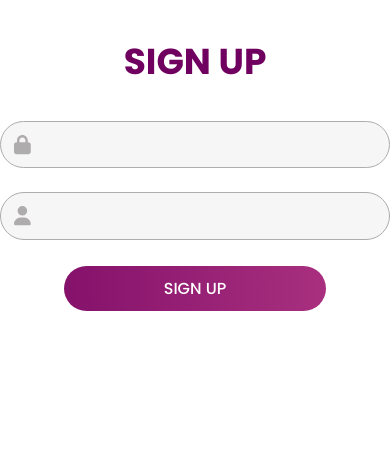
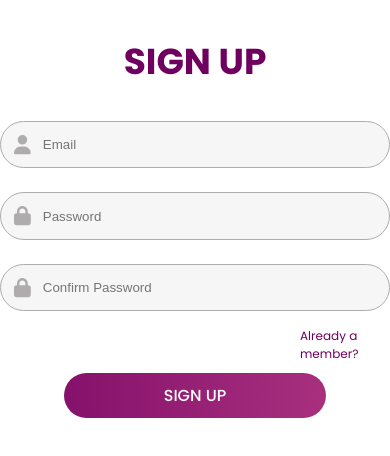
Before and after one commit to arasolonjatovo/buzz_up, a React (Create React App) app: page /signUp in a window 390 px wide. Shown: the top 456 px of the page. Built offline with nearby package versions, Linux system fonts and the light colour scheme.

Commit message:
switch page

```diff
--- /dev/null
+++ b/src/routes/LoginPage/Login.scss
@@ -0,0 +1,81 @@
+@import '../../style/variables';
+
+.mainContainer {
+  display: flex;
+  justify-content: center;
+}
+
+.containerTitle {
+  flex: 1.5;
+  display: flex;
+  flex-direction: column;
+  justify-content: center;
+  background-color: $primaryColor;
+  height: 100vh;
+  padding-left: 40px;
+
+  h1,
+  p {
+    color: white;
+  }
+}
+
+.container__login {
+  flex: 1;
+  display: flex;
+  flex-direction: column;
+  align-items: center;
+  justify-content: center;
+  h1,
+  .text-login {
+    padding-top: 10px;
+    color: $primaryColor;
+  }
+
+  .text__login {
+    font-size: 12px;
+    margin-left: 300px;
+    text-decoration: none;
+    color: $primaryColor;
+    &:hover {
+      cursor: pointer;
+      color: rgba(87, 43, 121, 0.7);
+    }
+  }
+
+  input {
+    margin-left: 10px;
+  }
+
+  Button {
+    margin-top: 10px;
+    padding: 10px 100px;
+
+    &:hover {
+      background-color: rgba(87, 43, 121, 0.7);
+    }
+  }
+}
+
+@media only screen and (max-width: 600px) {
+  .containerTitle {
+    display: none;
+  }
+
+  .text-login {
+    padding-left: 10px;
+  }
+
+  .containerLogin {
+    Button {
+      padding: 10px 50px;
+      color: white;
+    }
+
+    height: 100vh;
+  }
+}
+
+.error {
+  color: red;
+}
--- a/src/routes/LoginPage/Login.tsx
+++ b/src/routes/LoginPage/Login.tsx
@@ -6,7 +6,7 @@ import { useNavigate } from 'react-router-dom'
 import { Link } from 'react-router-dom'
 import { faUser, faLock } from '@fortawesome/free-solid-svg-icons'
 
-import '../Auth/Auth.scss'
+import './Login.scss'
 
 import { UserContext } from '../../context/userContext'
 
@@ -58,7 +58,6 @@ const Login: React.FC = () => {
       <div className="container__login">
         <h1>LOGIN</h1>
         <InputText
-          id="image___lock"
           type="text"
           icon={faLock}
           onChange={(e: ChangeEvent<HTMLInputElement>) =>
--- /dev/null
+++ b/src/routes/SignUpPage/SignUp.scss
@@ -0,0 +1,81 @@
+@import '../../style/variables';
+
+.mainContainer {
+  display: flex;
+  justify-content: center;
+}
+
+.containerTitle {
+  flex: 1.5;
+  display: flex;
+  flex-direction: column;
+  justify-content: center;
+  background-color: $primaryColor;
+  height: 100vh;
+  padding-left: 40px;
+
+  h1,
+  p {
+    color: white;
+  }
+}
+
+.container__login {
+  flex: 1;
+  display: flex;
+  flex-direction: column;
+  align-items: center;
+  justify-content: center;
+  h1,
+  .text-login {
+    padding-top: 10px;
+    color: $primaryColor;
+  }
+
+  .text__login {
+    font-size: 12px;
+    margin-left: 300px;
+    text-decoration: none;
+    color: $primaryColor;
+    &:hover {
+      cursor: pointer;
+      color: rgba(87, 43, 121, 0.7);
+    }
+  }
+
+  input {
+    margin-left: 10px;
+  }
+
+  Button {
+    margin-top: 10px;
+    padding: 10px 100px;
+
+    &:hover {
+      background-color: rgba(87, 43, 121, 0.7);
+    }
+  }
+}
+
+@media only screen and (max-width: 600px) {
+  .containerTitle {
+    display: none;
+  }
+
+  .text-login {
+    padding-left: 10px;
+  }
+
+  .containerLogin {
+    Button {
+      padding: 10px 50px;
+      color: white;
+    }
+
+    height: 100vh;
+  }
+}
+
+.error {
+  color: red;
+}
--- a/src/routes/SignUpPage/SignUp.tsx
+++ b/src/routes/SignUpPage/SignUp.tsx
@@ -3,15 +3,17 @@ import { authSignOut } from '../../firebase/authSignOut'
 import Button from '../../components/Button/Button'
 import InputText from '../../components/Input/Input'
 import { useNavigate } from 'react-router-dom'
+import { Link } from 'react-router-dom'
 import { faUser, faLock } from '@fortawesome/free-solid-svg-icons'
 
-import '../Auth/Auth.scss'
+import './SignUp.scss'
 
 import { UserContext } from '../../context/userContext'
 
 const Signup: React.FC = () => {
   const [email, setEmail] = useState<string>('')
   const [password, setPassword] = useState<string>('')
+  const [confirmPassword, setConfirmPassword] = useState<string>('')
   const [error, setError] = useState<string>('')
   const nav = useNavigate()
 
@@ -20,8 +22,13 @@ const Signup: React.FC = () => {
   const handleFormSubmit = (): void => {
     setError('')
 
-    if (!email || !password) {
+    if (!email || !password || !confirmPassword) {
       setError('Please fill in all fields.')
+      return
+    }
+
+    if (password !== confirmPassword) {
+      setError('Passwords do not match.')
       return
     }
 
@@ -59,19 +66,32 @@ const Signup: React.FC = () => {
         <InputText
           id="image___lock"
           type="text"
-          icon={faLock}
+          icon={faUser}
+          placeholder="Email"
           onChange={(e: ChangeEvent<HTMLInputElement>) =>
             setEmail(e.target.value)
           }
         />
         <InputText
           type="password"
-          icon={faUser}
+          icon={faLock}
+          placeholder="Password"
           onChange={(e: ChangeEvent<HTMLInputElement>) =>
             setPassword(e.target.value)
           }
         />
+        <InputText
+          type="password"
+          icon={faLock}
+          placeholder="Confirm Password"
+          onChange={(e: ChangeEvent<HTMLInputElement>) =>
+            setConfirmPassword(e.target.value)
+          }
+        />
         {error && <p className="error">{error}</p>}
+        <Link to="/" className="text__login">
+          Already a member?
+        </Link>
         <Button
           variant="primary"
           label="SIGN UP"
```
Also changed, not shown: src/routes/Auth/Auth.tsx (+4 -3 lines).
